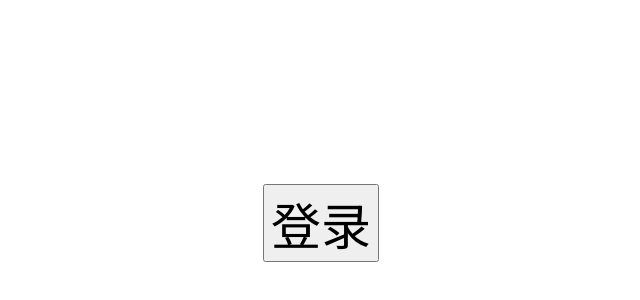
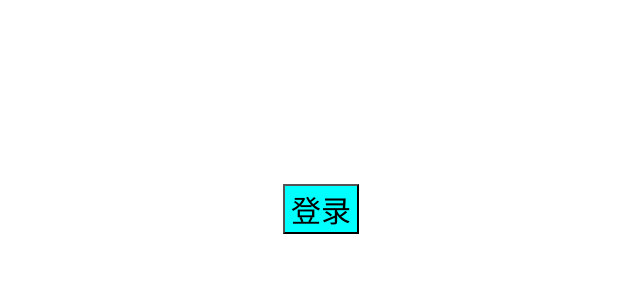
Before and after one commit to caiya/eggjs-oAuth2-client, a website: page app/view/oauth/login.html in a window 1280 px wide. Shown: the part 16-316 px from the top of the page, without its empty margins (319-959 px from the left). Drawn offline with Linux system fonts and the light colour scheme.

Commit message:
修改登录模板

```diff
--- a/app/view/oauth/login.html
+++ b/app/view/oauth/login.html
@@ -9,7 +9,7 @@
 <body>
   <div style="margin-top: 200px; text-align: center">
     <form action="/login" method="get">
-      <input type="submit" value="登录" style="font-size:50px;">
+      <input type="submit" value="登录" style="font-size:30px;background-color:aqua">
     </form>
   </div>
 </body>
```
